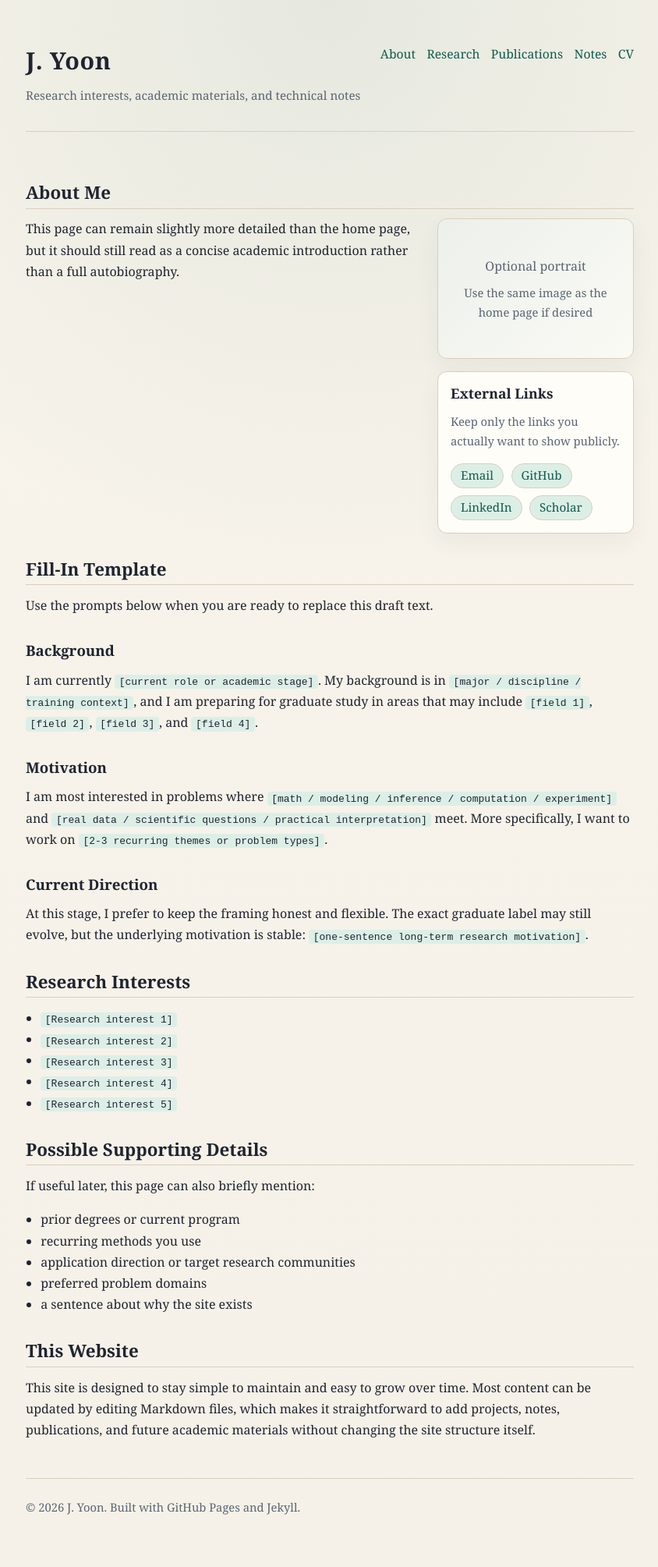
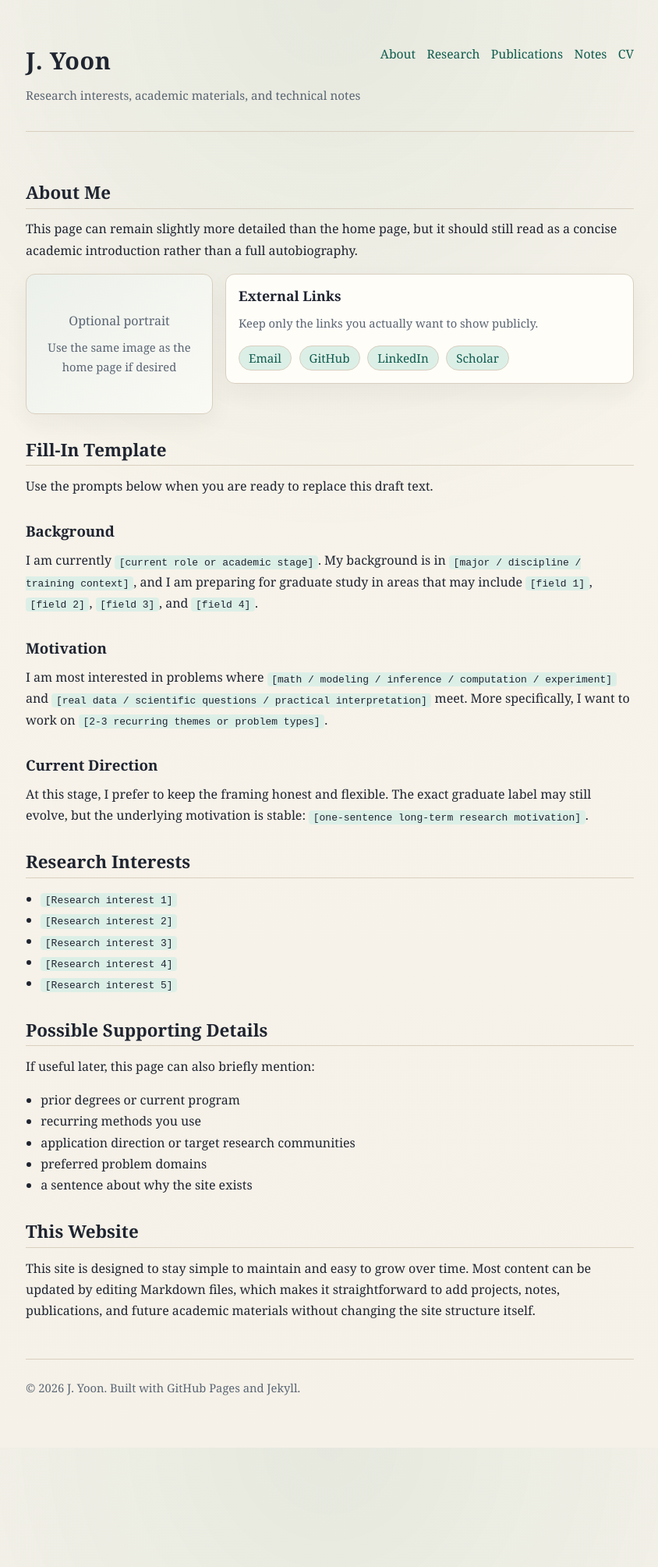
Before and after one commit to J-Y00N/j-y00n.github.io, a Jekyll site: the page built from _pages/about.md, in a window 1280 px wide. Shown: the whole page at 78% size, without its empty margins (217-1061 px from the left). Built offline with Jekyll 4.4.1, drawn with Linux system fonts in a browser that asks for light colours; after the commit the page ends 1856 px from its top, so only the background shows below that.

Commit message:
style: refine profile layout and add dark mode support

```diff
--- a/_pages/about.md
+++ b/_pages/about.md
@@ -4,27 +4,23 @@
 ---
 ## About Me
 
-<div class="profile-intro profile-intro-compact">
-  <div class="profile-copy">
+This page can remain slightly more detailed than the home page, but it should still read as a concise academic introduction rather than a full autobiography.
 
-This page can remain slightly more detailed than the home page, but it should still read as a concise academic introduction rather than a full autobiography.
+<div class="about-meta-row">
+  <div class="profile-photo-slot profile-photo-slot-small">
+    Optional portrait
+    <span>Use the same image as the home page if desired</span>
   </div>
-  <aside class="profile-aside">
-    <div class="profile-photo-slot profile-photo-slot-small">
-      Optional portrait
-      <span>Use the same image as the home page if desired</span>
+  <div class="profile-links-card">
+    <h2>External Links</h2>
+    <p class="muted-note">Keep only the links you actually want to show publicly.</p>
+    <div class="profile-link-pills">
+      <a class="profile-pill" href="#">Email</a>
+      <a class="profile-pill" href="#">GitHub</a>
+      <a class="profile-pill" href="#">LinkedIn</a>
+      <a class="profile-pill" href="#">Scholar</a>
     </div>
-    <div class="profile-links-card">
-      <h2>External Links</h2>
-      <p class="muted-note">Keep only the links you actually want to show publicly.</p>
-      <div class="profile-link-pills">
-        <a class="profile-pill" href="#">Email</a>
-        <a class="profile-pill" href="#">GitHub</a>
-        <a class="profile-pill" href="#">LinkedIn</a>
-        <a class="profile-pill" href="#">Scholar</a>
-      </div>
-    </div>
-  </aside>
+  </div>
 </div>
 
 ## Fill-In Template
--- a/_sass/_custom.scss
+++ b/_sass/_custom.scss
@@ -6,6 +6,18 @@
   --line: #d9cfbf;
   --accent: #0f5c4d;
   --accent-soft: #dcefe7;
+}
+
+@media (prefers-color-scheme: dark) {
+  :root {
+    --bg: #1c222b;
+    --panel: #232b36;
+    --text: #e4ebf3;
+    --muted: #a4b0be;
+    --line: #3a4554;
+    --accent: #8bc7d7;
+    --accent-soft: #283847;
+  }
 }
 
 * {
@@ -20,6 +32,14 @@
   color: var(--text);
   font-family: Georgia, 'Times New Roman', serif;
   line-height: 1.7;
+}
+
+@media (prefers-color-scheme: dark) {
+  body {
+    background:
+      radial-gradient(circle at top, rgba(139, 199, 215, 0.08), transparent 35%),
+      linear-gradient(180deg, #18202a 0%, var(--bg) 100%);
+  }
 }
 
 .site-shell {
@@ -88,6 +108,14 @@
 
 .profile-intro-compact {
   margin-bottom: 1rem;
+}
+
+.about-meta-row {
+  display: grid;
+  grid-template-columns: minmax(180px, 240px) minmax(0, 1fr);
+  gap: 1rem;
+  align-items: start;
+  margin: 1rem 0 1.5rem;
 }
 
 .profile-copy > *:last-child {
@@ -241,6 +269,10 @@
     grid-template-columns: 1fr;
   }
 
+  .about-meta-row {
+    grid-template-columns: 1fr;
+  }
+
   h1 {
     font-size: 1.9rem;
   }
```
Also changed, not shown: index.md (+0 -1 lines).
